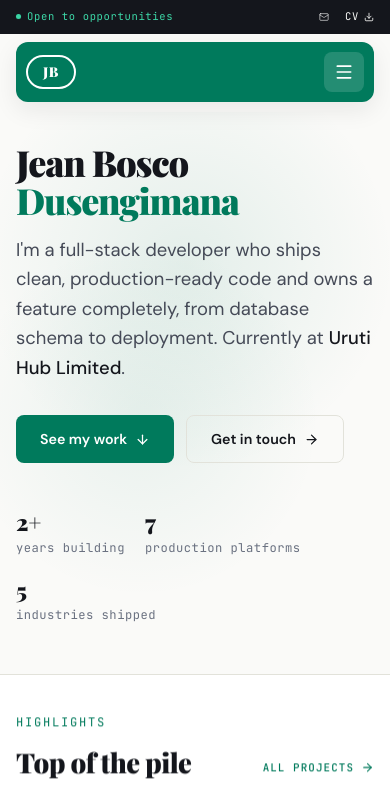
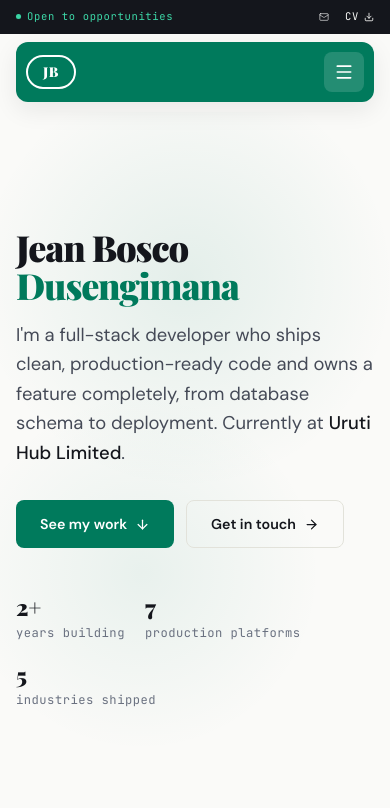
Before and after one commit to bosco250/My-Portfolio, a React (Vite) app: page / in a window 390 px wide. Shown: the top 808 px of the page. Built offline with nearby package versions, Linux system fonts and the light colour scheme.

Commit message:
feat: add responsive hero component with parallax ambient blobs

```diff
--- a/src/components/Hero.tsx
+++ b/src/components/Hero.tsx
@@ -34,6 +34,10 @@ export default function Hero() {
         position: 'relative',
         overflow: 'hidden',
         background: 'var(--color-bg-base)',
+        /* Fill the full visible screen — svh is the mobile-safe unit */
+        minHeight: '100svh',
+        display: 'flex',
+        flexDirection: 'column',
       }}
     >
       {/* Soft ambient blobs — no grid, no hard gradients */}
@@ -66,7 +70,7 @@ export default function Hero() {
         />
       </div>
 
-      {/* Content — padding-top ensures clearance below fixed header on all screens */}
+      {/* Content — flex-grow + auto margin centres content in the full-screen hero */}
       <div
         className="hero-content-inner"
         style={{
@@ -76,6 +80,10 @@ export default function Hero() {
           width: '100%',
           padding: 'clamp(9rem, 18vw, 10.5rem) var(--gutter) clamp(3rem, 6vw, 4rem)',
           boxSizing: 'border-box',
+          flexGrow: 1,
+          display: 'flex',
+          flexDirection: 'column',
+          justifyContent: 'center',
         }}
       >
         {/* Name */}
```
